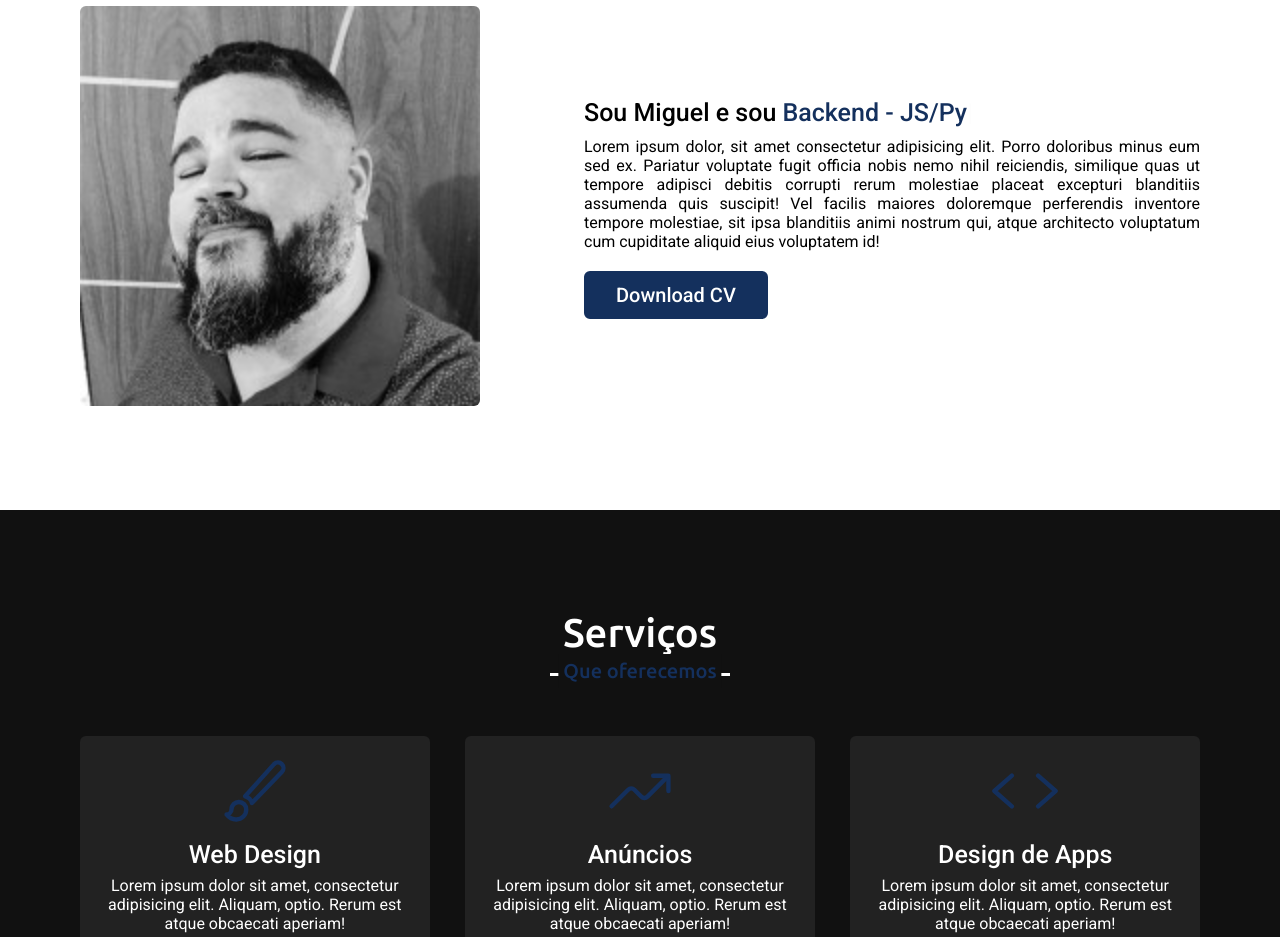
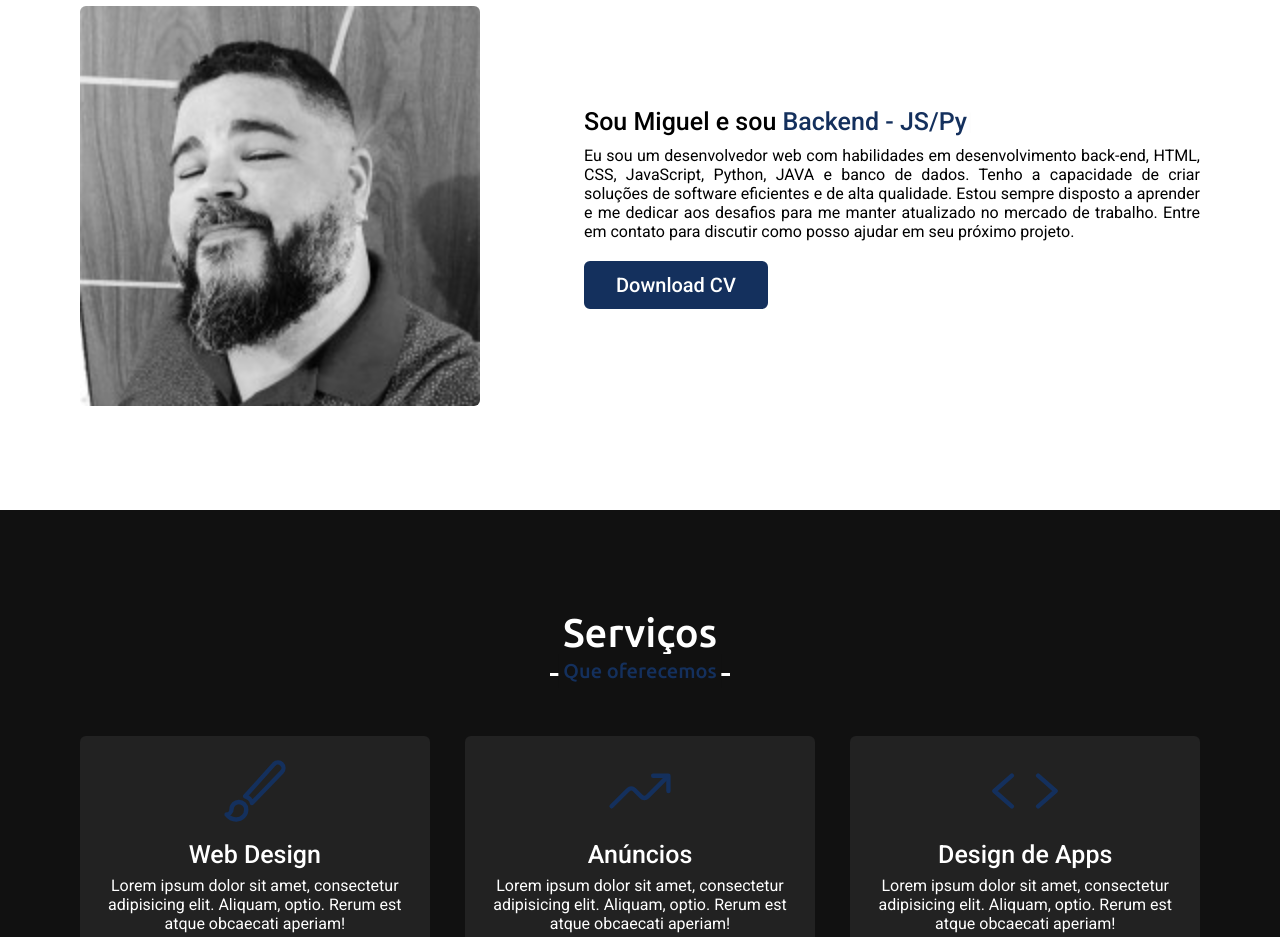
Before and after one commit to omiguelgermano/omiguelgermano.github.io, a plain HTML site: page index.html in a window 1280 px wide. Shown: the part 1020-1957 px from the top of the page. Drawn offline with nearby package versions, Linux system fonts and the light colour scheme.

Commit message:
update - na tag Sobre

```diff
--- a/index.html
+++ b/index.html
@@ -51,7 +51,7 @@
                 </div>
                 <div class="column right">
                     <div class="text">Sou Miguel e sou <span class="typing-2"></span></div>
-                    <p>Lorem ipsum dolor, sit amet consectetur adipisicing elit. Porro doloribus minus eum sed ex. Pariatur voluptate fugit officia nobis nemo nihil reiciendis, similique quas ut tempore adipisci debitis corrupti rerum molestiae placeat excepturi blanditiis assumenda quis suscipit! Vel facilis maiores doloremque perferendis inventore tempore molestiae, sit ipsa blanditiis animi nostrum qui, atque architecto voluptatum cum cupiditate aliquid eius voluptatem id!</p>
+                    <p>Eu sou um desenvolvedor web com habilidades em desenvolvimento back-end, HTML, CSS, JavaScript, Python, JAVA e banco de dados. Tenho a capacidade de criar soluções de software eficientes e de alta qualidade. Estou sempre disposto a aprender e me dedicar aos desafios para me manter atualizado no mercado de trabalho. Entre em contato para discutir como posso ajudar em seu próximo projeto.</p>
                     <a href="#">Download CV</a>
                 </div>
             </div>
```
